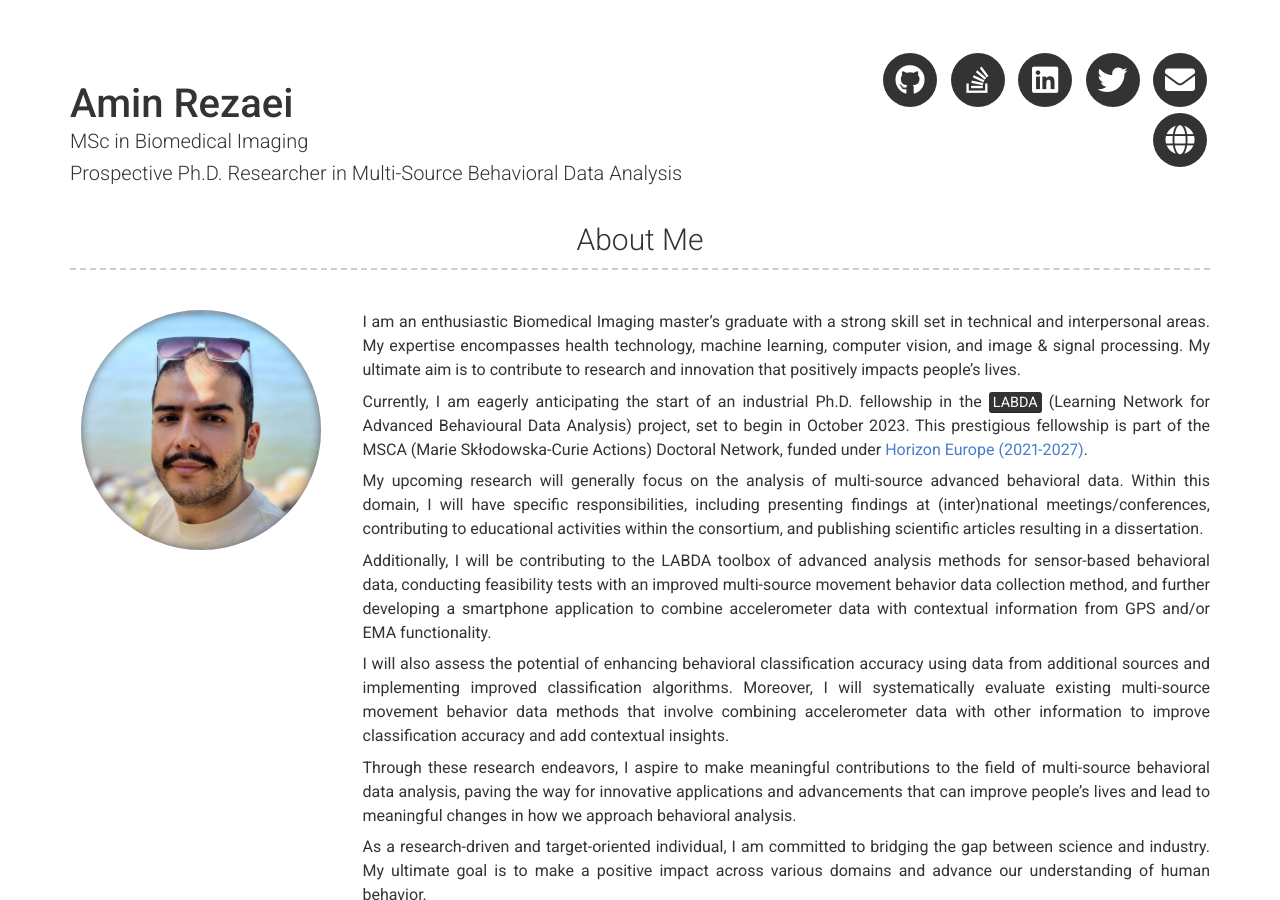
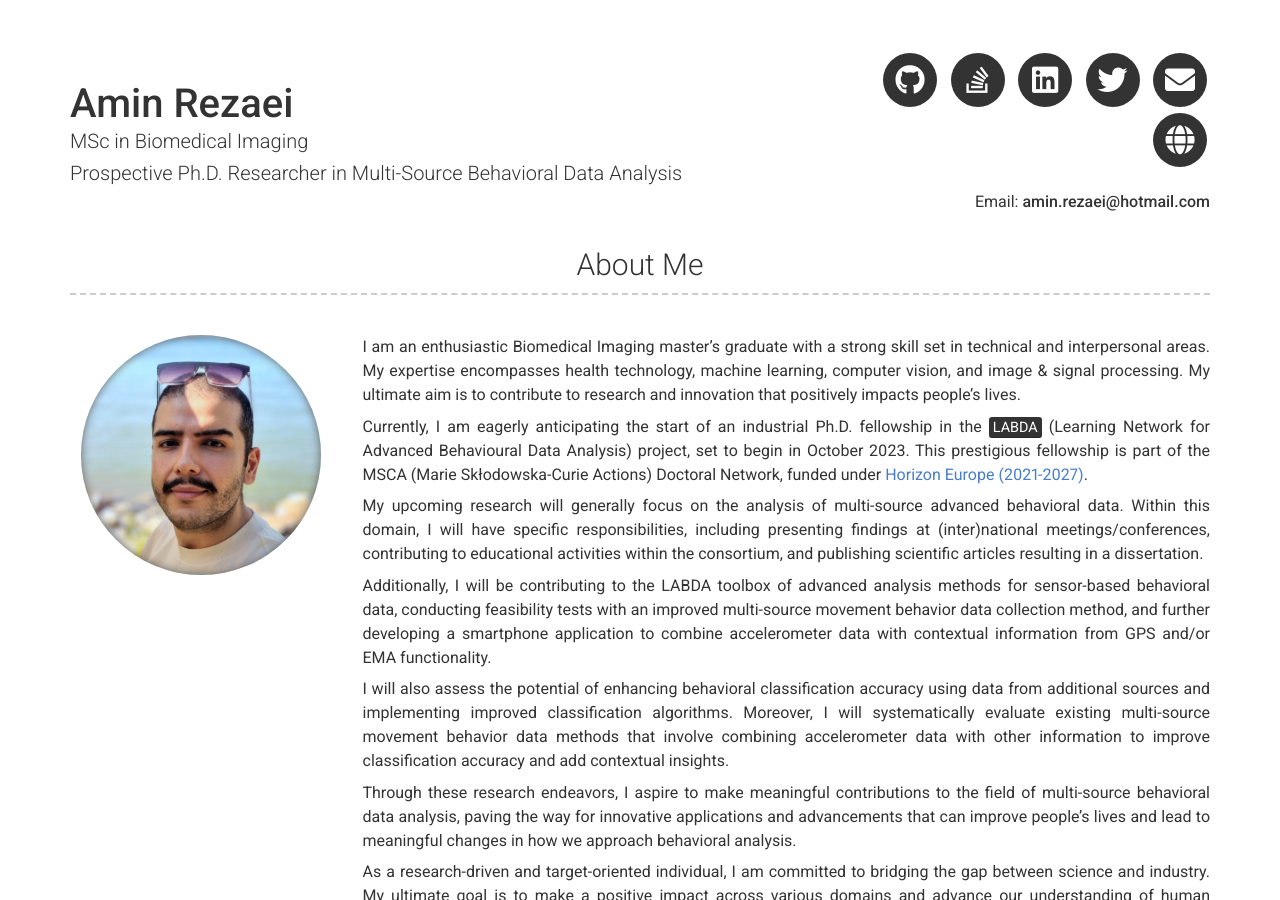
Before and after one commit to aminrezaei-img/CV, a Jekyll site: the page built from index.md, in a window 1280 px wide and 900 px high. Built offline with Jekyll 4.4.1, drawn with Linux system fonts in a browser that asks for light colours; nearby versions of some CDN libraries; some of the changed text lies outside the part shown.

Commit message:
Update _config.yml

```diff
--- a/_config.yml
+++ b/_config.yml
@@ -124,6 +124,7 @@ content:
 
 # Footer
 footer_show_references: true
+email: amin.rezaei@hotmail.com
 # references_title: References on request (Override references text)
 
 # Build settings
```
